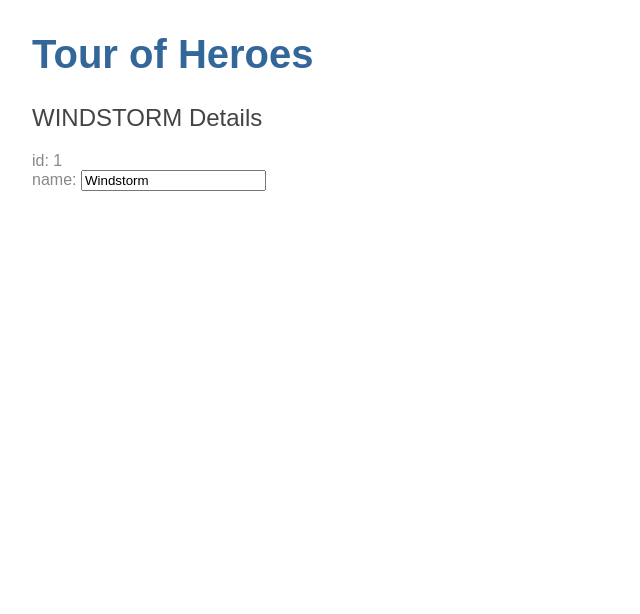
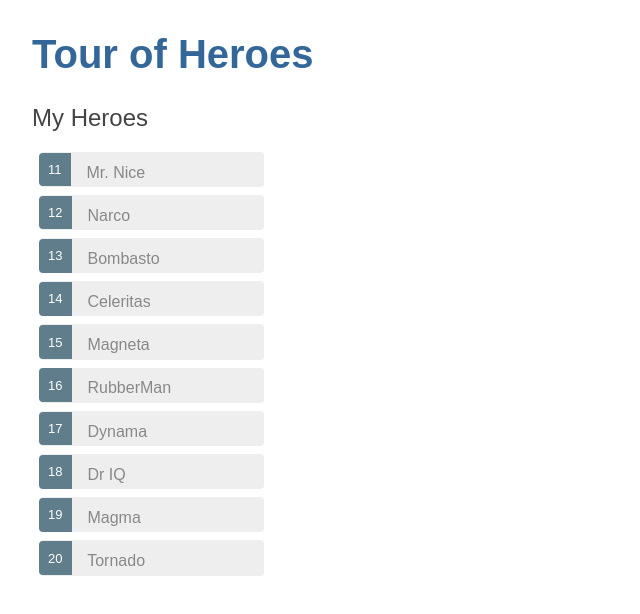
Before and after one commit to mlybrand/angular-tour-of-heroes, an Angular app: page / in a window 1280 px wide. Shown: the top 614 px of the page, without its empty margins (0-640 px from the left). Built offline with nearby package versions, Linux system fonts and the light colour scheme.

Commit message:
finished interactivity on heroes

```diff
--- a/src/app/heroes/heroes.component.css
+++ b/src/app/heroes/heroes.component.css
@@ -0,0 +1,55 @@
+/* HeroesComponent's private CSS styles */
+.selected {
+    background-color: #CFD8DC !important;
+    color: white;
+  }
+  .heroes {
+    margin: 0 0 2em 0;
+    list-style-type: none;
+    padding: 0;
+    width: 15em;
+  }
+  .heroes li {
+    cursor: pointer;
+    position: relative;
+    left: 0;
+    background-color: #EEE;
+    margin: .5em;
+    padding: .3em 0;
+    height: 1.6em;
+    border-radius: 4px;
+  }
+  .heroes li.selected:hover {
+    background-color: #BBD8DC !important;
+    color: white;
+  }
+  .heroes li:hover {
+    color: #607D8B;
+    background-color: #DDD;
+    left: .1em;
+  }
+  .heroes .text {
+    position: relative;
+    top: -3px;
+  }
+  .heroes .badge {
+    display: inline-block;
+    font-size: small;
+    color: white;
+    padding: 0.8em 0.7em 0 0.7em;
+    background-color: #607D8B;
+    line-height: 1em;
+    position: relative;
+    left: -1px;
+    top: -4px;
+    height: 1.8em;
+    margin-right: .8em;
+    border-radius: 4px 0 0 4px;
+  }
+
+
+  /*
+  Copyright 2017-2018 Google Inc. All Rights Reserved.
+  Use of this source code is governed by an MIT-style license that
+  can be found in the LICENSE file at http://angular.io/license
+  */
--- a/src/app/heroes/heroes.component.html
+++ b/src/app/heroes/heroes.component.html
@@ -1,7 +1,18 @@
-<h2>{{ hero.name | uppercase }} Details</h2>
-<div><span>id: </span>{{ hero.id }}</div>
-<div>
-  <label>name:
-    <input [(ngModel)]="hero.name" placeholder="name">
-  </label>
+<h2>My Heroes</h2>
+<ul class="heroes">
+  <li *ngFor="let hero of heroes"
+    (click)="onSelect(hero)"
+    [class.selected]="hero === selectedHero">
+    <span class="badge">{{ hero.id }}</span> {{ hero.name }}
+  </li>
+</ul>
+
+<div *ngIf="selectedHero">
+  <h2>{{ selectedHero.name | uppercase }} Details</h2>
+  <div><span>id: </span>{{ selectedHero.id }}</div>
+  <div>
+    <label>name:
+      <input [(ngModel)]="selectedHero.name" placeholder="name">
+    </label>
+  </div>
 </div>
--- a/src/app/heroes/heroes.component.ts
+++ b/src/app/heroes/heroes.component.ts
@@ -1,6 +1,7 @@
 import { Component, OnInit } from '@angular/core';
 
 import { Hero } from '../hero';
+import { HEROES } from '../mock-heroes';
 
 @Component({
   selector: 'app-heroes',
@@ -9,14 +10,16 @@ import { Hero } from '../hero';
 })
 export class HeroesComponent implements OnInit {
 
-  hero: Hero = {
-    id: 1,
-    name: 'Windstorm'
-  };
+  heroes = HEROES;
+  selectedHero: Hero;
 
   constructor() { }
 
   ngOnInit() {
   }
 
+  onSelect(hero: Hero): void {
+    this.selectedHero = hero;
+  }
+
 }
--- /dev/null
+++ b/src/app/mock-heroes.ts
@@ -0,0 +1,14 @@
+import { Hero } from './hero';
+
+export const HEROES: Hero[] = [
+    { id: 11, name: 'Mr. Nice' },
+    { id: 12, name: 'Narco' },
+    { id: 13, name: 'Bombasto' },
+    { id: 14, name: 'Celeritas' },
+    { id: 15, name: 'Magneta' },
+    { id: 16, name: 'RubberMan' },
+    { id: 17, name: 'Dynama' },
+    { id: 18, name: 'Dr IQ' },
+    { id: 19, name: 'Magma' },
+    { id: 20, name: 'Tornado' }
+];
--- a/src/styles.css
+++ b/src/styles.css
@@ -1,24 +1,72 @@
+/* Master Styles */
 h1 {
     color: #369;
     font-family: Arial, Helvetica, sans-serif;
     font-size: 250%;
   }
-
   h2, h3 {
     color: #444;
     font-family: Arial, Helvetica, sans-serif;
     font-weight: lighter;
   }
-
   body {
     margin: 2em;
   }
-
   body, input[text], button {
     color: #888;
     font-family: Cambria, Georgia;
   }
+  a {
+    cursor: pointer;
+    cursor: hand;
+  }
+  button {
+    font-family: Arial;
+    background-color: #eee;
+    border: none;
+    padding: 5px 10px;
+    border-radius: 4px;
+    cursor: pointer;
+    cursor: hand;
+  }
+  button:hover {
+    background-color: #cfd8dc;
+  }
+  button:disabled {
+    background-color: #eee;
+    color: #aaa;
+    cursor: auto;
+  }
 
+  /* Navigation link styles */
+  nav a {
+    padding: 5px 10px;
+    text-decoration: none;
+    margin-right: 10px;
+    margin-top: 10px;
+    display: inline-block;
+    background-color: #eee;
+    border-radius: 4px;
+  }
+  nav a:visited, a:link {
+    color: #607D8B;
+  }
+  nav a:hover {
+    color: #039be5;
+    background-color: #CFD8DC;
+  }
+  nav a.active {
+    color: #039be5;
+  }
+
+  /* everywhere else */
   * {
     font-family: Arial, Helvetica, sans-serif;
   }
+
+
+  /*
+  Copyright 2017-2018 Google Inc. All Rights Reserved.
+  Use of this source code is governed by an MIT-style license that
+  can be found in the LICENSE file at http://angular.io/license
+  */
```
Lines whose indentation alone changed are shown as unchanged.
